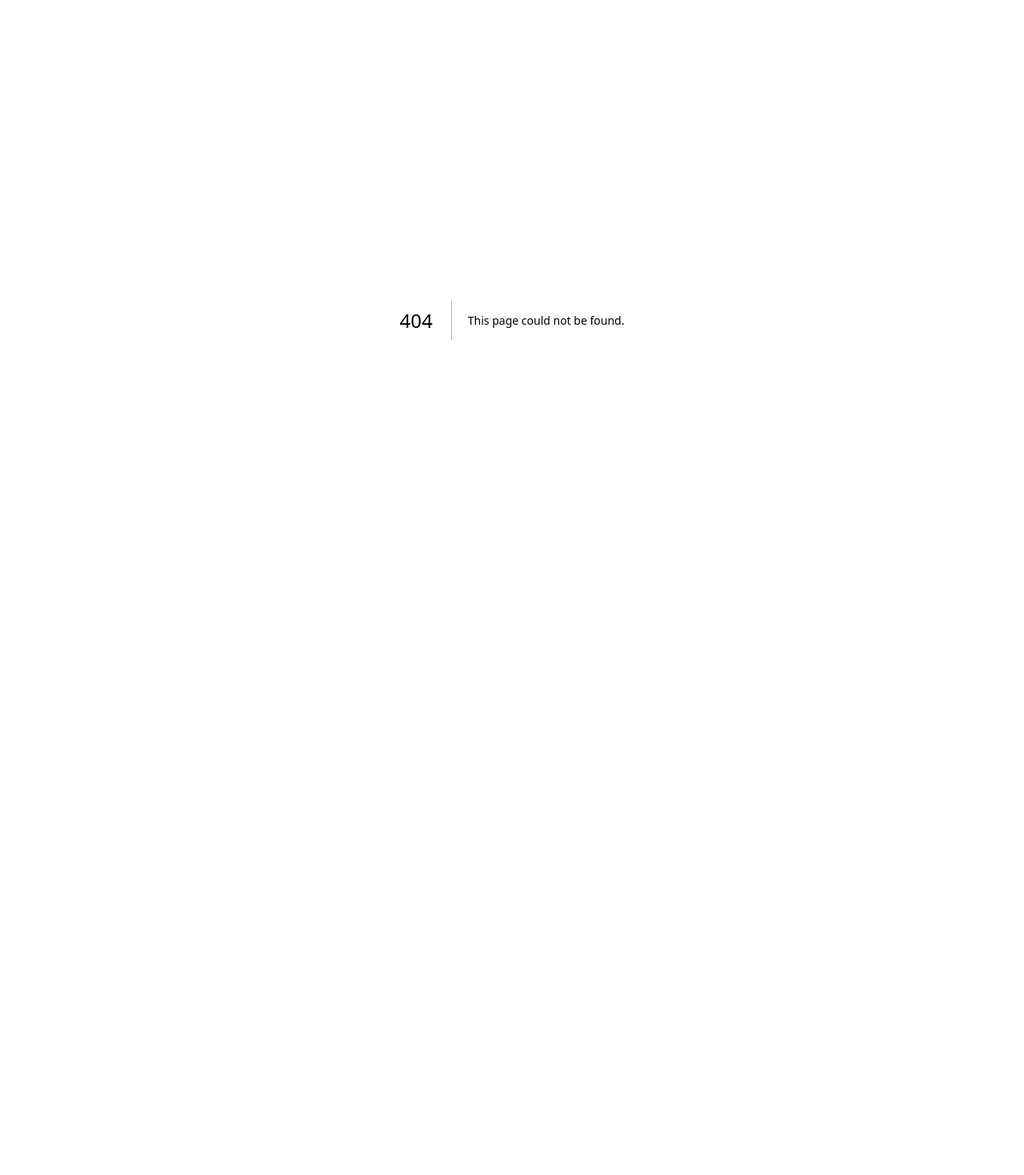
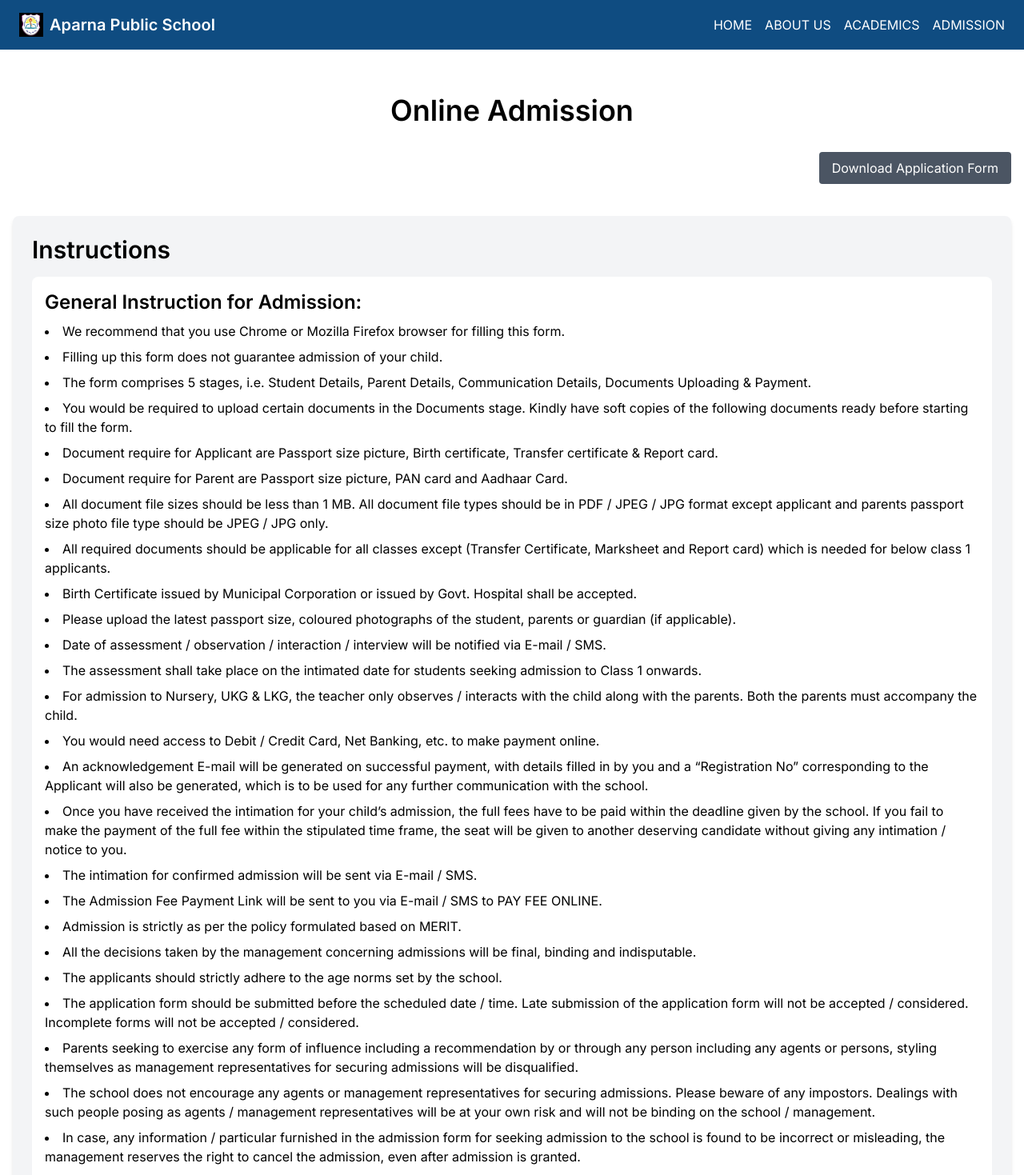
Before and after one commit to surajhub255/Aparna-Public-School, a Next.js app: page /pages/admission in a window 1280 px wide. Before the commit this address had no page. Shown: the top 1469 px of the page at 80% size. Before the commit the page ends 800 px from the top, so only its background shows below. Built offline with nearby package versions, Linux system fonts and the light colour scheme.

Commit message:
feat : added academics and admission

```diff
--- a/src/app/navbar.tsx
+++ b/src/app/navbar.tsx
@@ -28,8 +28,8 @@ const Navbar: FC = () => {
       <div className="hidden md:flex gap-4 items-center text-white">
       <a href="/">HOME</a>
         <a href="/pages/about">ABOUT US</a>
-        <a href="/dashboard/started-events">ACADEMICS</a>
-        <a href="/dashboard/yourpoaps">ADMISSION</a>
+        <a href="/pages/academics">ACADEMICS</a>
+        <a href="/pages/admission">ADMISSION</a>
 
       </div>
 
@@ -45,8 +45,8 @@ const Navbar: FC = () => {
         <div className="md:hidden absolute top-16 right-0 bg-white w-full shadow-lg py-4">
           <a href="/" className="block px-4 py-2 text-black">HOME</a>
           <a href="/pages/about" className="block px-4 py-2 text-black">ABOUT US</a>
-          <a href="/dashboard/started-events" className="block px-4 py-2 text-black">ACADEMICS</a>
-          <a href="/dashboard/yourpoaps" className="block px-4 py-2 text-black">ADMISSION</a>
+          <a href="/pages/academics" className="block px-4 py-2 text-black">ACADEMICS</a>
+          <a href="/pages/admission" className="block px-4 py-2 text-black">ADMISSION</a>
         </div>
       )}
     </div>
--- /dev/null
+++ b/src/app/pages/academics/page.tsx
@@ -0,0 +1,41 @@
+"use client";
+import Navbar from '@/app/navbar';
+import React from 'react';
+import '@fortawesome/fontawesome-free/css/all.min.css';
+import Footer from '@/app/footer';
+
+const Page = () => {
+    return (
+        <div>
+            <div className="sticky top-0 z-50">
+                <Navbar />
+            </div>
+            <div className="relative h-96 md:h-96 flex items-center justify-center md:mt-10">
+                <div
+                    className="absolute inset-0 bg-cover bg-center bg-no-repeat"
+                    style={{ backgroundImage: "url('https://tbcsc.org/files/galleries/fall2011-106-2.jpg')" }}
+                ></div>
+                <div className="absolute inset-0 bg-black opacity-30"></div>
+                <div className="relative z-10 p-4">
+                    <h2 className="text-white text-3xl md:text-5xl font-bold text-center">Academics</h2>
+                </div>
+            </div>
+
+            <div className="flex flex-col items-center justify-center mt-16 md:mt-32 px-4 md:px-0">
+                <h1 className="text-3xl md:text-5xl font-bold text-slate-700 text-center">Academic Program</h1>
+                <p className="text-base md:text-xl mt-6 md:mt-10 text-slate-500 text-center">
+                    We believe that a rigorous academic program combined with a supportive social-emotional curriculum leads to scholar success. APS academic program reflects the practices that are associated with high-performing urban schools: more time on task, standards-based instruction, research-based curricula, regular assessments, nightly homework, and horizon-broadening enrichment opportunities.
+                </p>
+            </div>
+
+            <div className="flex flex-col items-center justify-center mt-16 md:mt-32 px-4 md:px-0">
+                <h1 className="text-3xl md:text-5xl font-bold text-slate-700 mb-6 md:mb-10 text-center">Academic Calendar</h1>
+                <img className="w-full max-w-lg md:max-w-3xl" src="https://aparnapublicschool.in/uploads/gallery/media/1687398818-10964511526493a9a27bb2f!calender_page-0001.jpg?1687398879" alt="Academic Calendar" />
+            </div>
+
+            <Footer />
+        </div>
+    );
+};
+
+export default Page;
--- /dev/null
+++ b/src/app/pages/admission/page.tsx
@@ -0,0 +1,62 @@
+"use client";
+import Footer from '@/app/footer';
+import Navbar from '@/app/navbar';
+import React from 'react';
+
+const Page: React.FC = () => {
+    return (
+        <>
+            <div className="sticky top-0 z-50">
+                <Navbar />
+            </div>
+            <section className="bg-white py-12">
+                <div className="container mx-auto px-4">
+                    <h2 className="text-3xl md:text-4xl font-semibold mb-8 text-center">Online Admission</h2>
+                    <div className="flex justify-center md:justify-end mt-4 space-x-4 mb-10">
+                        <button className="bg-gray-600 text-white px-4 py-2 rounded hover:bg-gray-700">
+                            Download Application Form
+                        </button>
+                    </div>
+                    <div className="bg-gray-100 p-6 rounded-lg shadow-md">
+                        <h3 className="text-2xl md:text-3xl font-semibold mb-4">Instructions</h3>
+                        <div className="bg-white p-4 rounded-lg">
+                            <h4 className="text-xl md:text-2xl font-semibold mb-2">General Instruction for Admission:</h4>
+                            <ul className="list-disc list-inside space-y-2 text-sm md:text-base">
+                                <li>We recommend that you use Chrome or Mozilla Firefox browser for filling this form.</li>
+                                <li>Filling up this form does not guarantee admission of your child.</li>
+                                <li>The form comprises 5 stages, i.e. Student Details, Parent Details, Communication Details, Documents Uploading & Payment.</li>
+                                <li>You would be required to upload certain documents in the Documents stage. Kindly have soft copies of the following documents ready before starting to fill the form.</li>
+                                <li>Document require for Applicant are Passport size picture, Birth certificate, Transfer certificate & Report card.</li>
+                                <li>Document require for Parent are Passport size picture, PAN card and Aadhaar Card.</li>
+                                <li>All document file sizes should be less than 1 MB. All document file types should be in PDF / JPEG / JPG format except applicant and parents passport size photo file type should be JPEG / JPG only.</li>
+                                <li>All required documents should be applicable for all classes except (Transfer Certificate, Marksheet and Report card) which is needed for below class 1 applicants.</li>
+                                <li>Birth Certificate issued by Municipal Corporation or issued by Govt. Hospital shall be accepted.</li>
+                                <li>Please upload the latest passport size, coloured photographs of the student, parents or guardian (if applicable).</li>
+                                <li>Date of assessment / observation / interaction / interview will be notified via E-mail / SMS.</li>
+                                <li>The assessment shall take place on the intimated date for students seeking admission to Class 1 onwards.</li>
+                                <li>For admission to Nursery, UKG & LKG, the teacher only observes / interacts with the child along with the parents. Both the parents must accompany the child.</li>
+                                <li>You would need access to Debit / Credit Card, Net Banking, etc. to make payment online.</li>
+                                <li>An acknowledgement E-mail will be generated on successful payment, with details filled in by you and a “Registration No” corresponding to the Applicant will also be generated, which is to be used for any further communication with the school.</li>
+                                <li>Once you have received the intimation for your child’s admission, the full fees have to be paid within the deadline given by the school. If you fail to make the payment of the full fee within the stipulated time frame, the seat will be given to another deserving candidate without giving any intimation / notice to you.</li>
+                                <li>The intimation for confirmed admission will be sent via E-mail / SMS.</li>
+                                <li>The Admission Fee Payment Link will be sent to you via E-mail / SMS to PAY FEE ONLINE.</li>
+                                <li>Admission is strictly as per the policy formulated based on MERIT.</li>
+                                <li>All the decisions taken by the management concerning admissions will be final, binding and indisputable.</li>
+                                <li>The applicants should strictly adhere to the age norms set by the school.</li>
+                                <li>The application form should be submitted before the scheduled date / time. Late submission of the application form will not be accepted / considered. Incomplete forms will not be accepted / considered.</li>
+                                <li>Parents seeking to exercise any form of influence including a recommendation by or through any person including any agents or persons, styling themselves as management representatives for securing admissions will be disqualified.</li>
+                                <li>The school does not encourage any agents or management representatives for securing admissions. Please beware of any impostors. Dealings with such people posing as agents / management representatives will be at your own risk and will not be binding on the school / management.</li>
+                                <li>In case, any information / particular furnished in the admission form for seeking admission to the school is found to be incorrect or misleading, the management reserves the right to cancel the admission, even after admission is granted.</li>
+                                <li>Parent should carefully read about the pedagogy, values and regulations of the school before taking admission.</li>
+                                <li>Acceptance of guidelines, submission of online form and payment of admission fee will be construed as acceptance of all instructions / rules / regulations / policies and information and that you unconditionally agree to abide by the same throughout the tenure of your child in the school.</li>
+                            </ul>
+                        </div>
+                    </div>
+                </div>
+            </section>
+            <Footer />
+        </>
+    );
+};
+
+export default Page;
```
